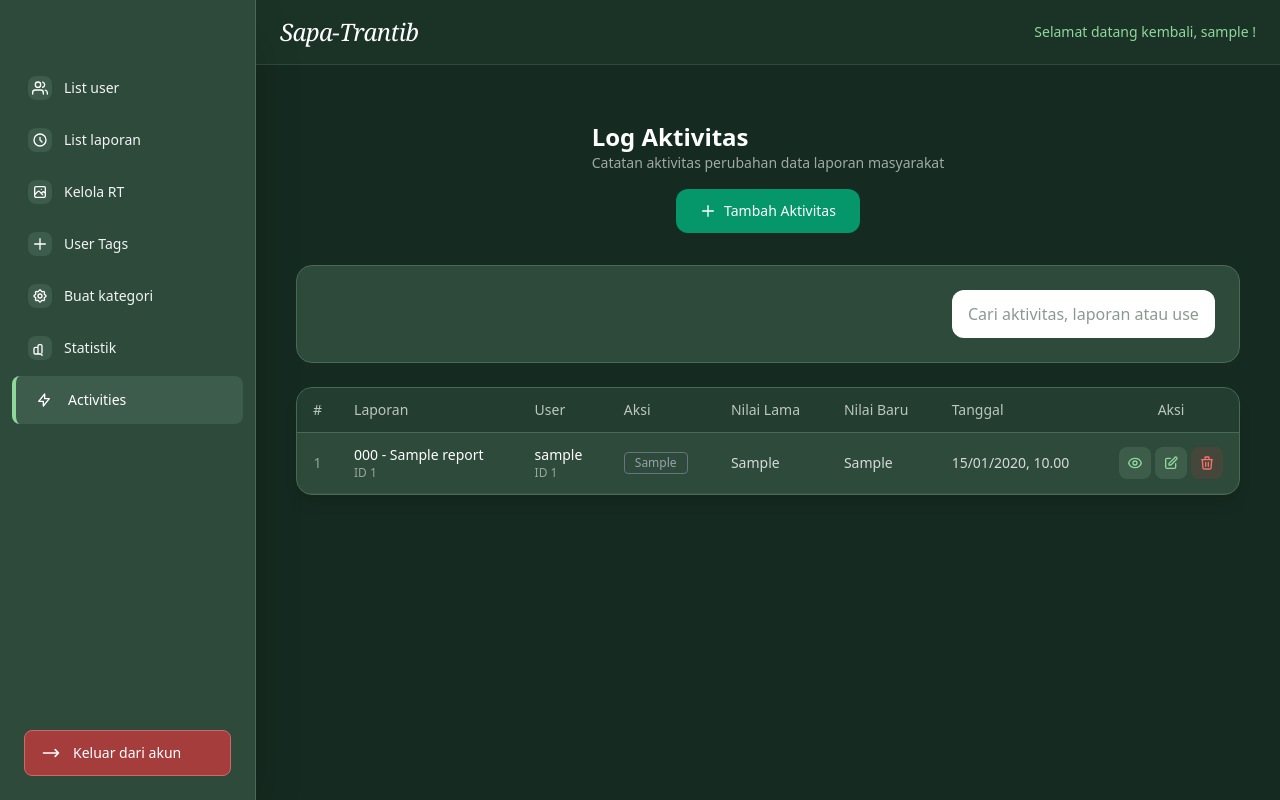
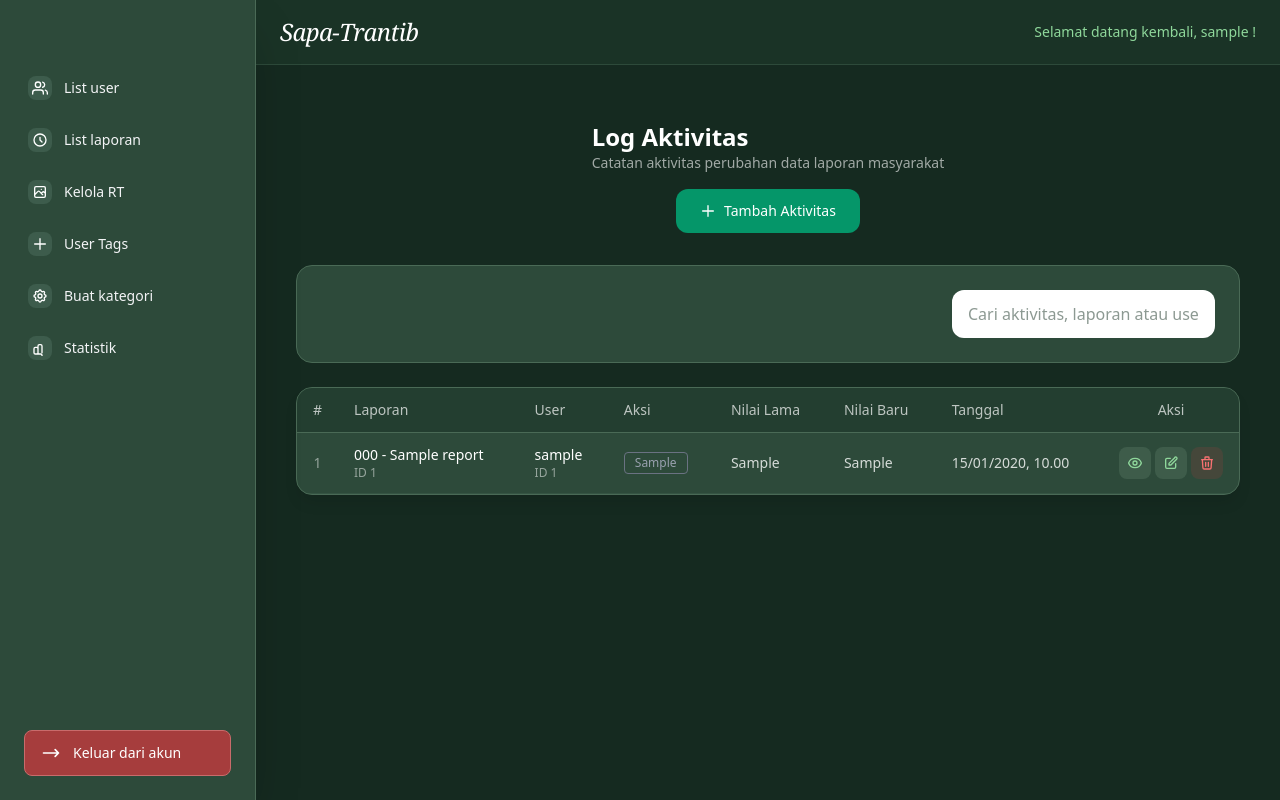
Before and after one commit to Arfan9swn/sapa-trantib, a Laravel app: page /activities in a window 1280 px wide. Run offline with Laravel 12, Linux system fonts and the light colour scheme; a user stored in the database is signed in; tables that the repository leaves empty hold one stand-in row (values such as "Sample post"); style sheets or scripts are compiled from the project's sources; parts of the project's set-up code (start-up, migrations or seed data) failed here and were passed over.

Commit message:
build: Delete activities, we dont need

```diff
--- a/resources/views/layout/app.blade.php
+++ b/resources/views/layout/app.blade.php
@@ -67,12 +67,6 @@
                                  <svg class="w-4 h-4 text-white" fill="none" stroke="currentColor" viewBox="0 0 24 24"><path stroke-linecap="round" stroke-linejoin="round" stroke-width="2" d="M9 19v-6a2 2 0 00-2-2H5a2 2 0 00-2 2v6a2 2 0 002 2h2a2 2 0 002-2zm0 0V9a2 2 0 012-2h2a2 2 0 012 2v10m-6 0a2 2 0 002 2h2a2 2 0 012 2v10m-6 0a2 2 0 002 2h2a2 2 0 012 2v14a2 2 0 01-2 2h-2a2 2 0 01-2-2z"></path></svg>
                              </div>
                              Statistik
-                         </a>
-                         <a href="{{ route('activities.index') }}" class="sidebar-link flex items-center gap-3 px-4 py-3 text-sm font-medium rounded-l-lg {{ request()->routeIs('activities.index') ? 'active' : '' }}">
-                             <div class="w-6 h-6 bg-[#3d5c4c] rounded-lg flex items-center justify-center flex-shrink-0">
-                                 <svg class="w-4 h-4 text-white" fill="none" stroke="currentColor" viewBox="0 0 24 24"><path stroke-linecap="round" stroke-linejoin="round" stroke-width="2" d="M13 10V3L4 14h7v7l9-11h-7z"></path></svg>
-                             </div>
-                             Activities
                          </a>
                      @else
                          <a href="{{ route('reports.index') }}" class="sidebar-link flex items-center gap-3 px-4 py-3 text-sm font-medium rounded-l-lg {{ request()->routeIs('reports.index') ? 'active' : '' }}">
--- a/resources/views/layout/sidebar.blade.php
+++ b/resources/views/layout/sidebar.blade.php
@@ -73,12 +73,6 @@
                             <svg class="w-4 h-4 text-white" fill="none" stroke="currentColor" viewBox="0 0 24 24"><path stroke-linecap="round" stroke-linejoin="round" stroke-width="2" d="M9 19v-6a2 2 0 00-2-2H5a2 2 0 00-2 2v6a2 2 0 002 2h2a2 2 0 002-2zm0 0V9a2 2 0 012-2h2a2 2 0 012 2v10m-6 0a2 2 0 002 2h2a2 2 0 002-2m0 0V5a2 2 0 012-2h2a2 2 0 012 2v14a2 2 0 01-2 2h-2a2 2 0 01-2-2z"></path></svg>
                         </div>
                         Statistik
-                    </a>
-                    <a href="{{ route('activities.index') }}" class="sidebar-link flex items-center gap-3 px-4 py-3 text-sm font-medium rounded-l-lg {{ request()->routeIs('activities.index') ? 'active' : '' }}">
-                        <div class="w-6 h-6 bg-[#3d5c4c] rounded-lg flex items-center justify-center flex-shrink-0">
-                            <svg class="w-4 h-4 text-white" fill="none" stroke="currentColor" viewBox="0 0 24 24"><path stroke-linecap="round" stroke-linejoin="round" stroke-width="2" d="M13 10V3L4 14h7v7l9-11h-7z"></path></svg>
-                        </div>
-                        Activities
                     </a>
                 </div>
                     <!-- Menu Warga / Pelapor -->
```
Also changed, not shown: database/migrations/2026_11_19_182124_add_created_at_to_report_activity_table.php (added).
